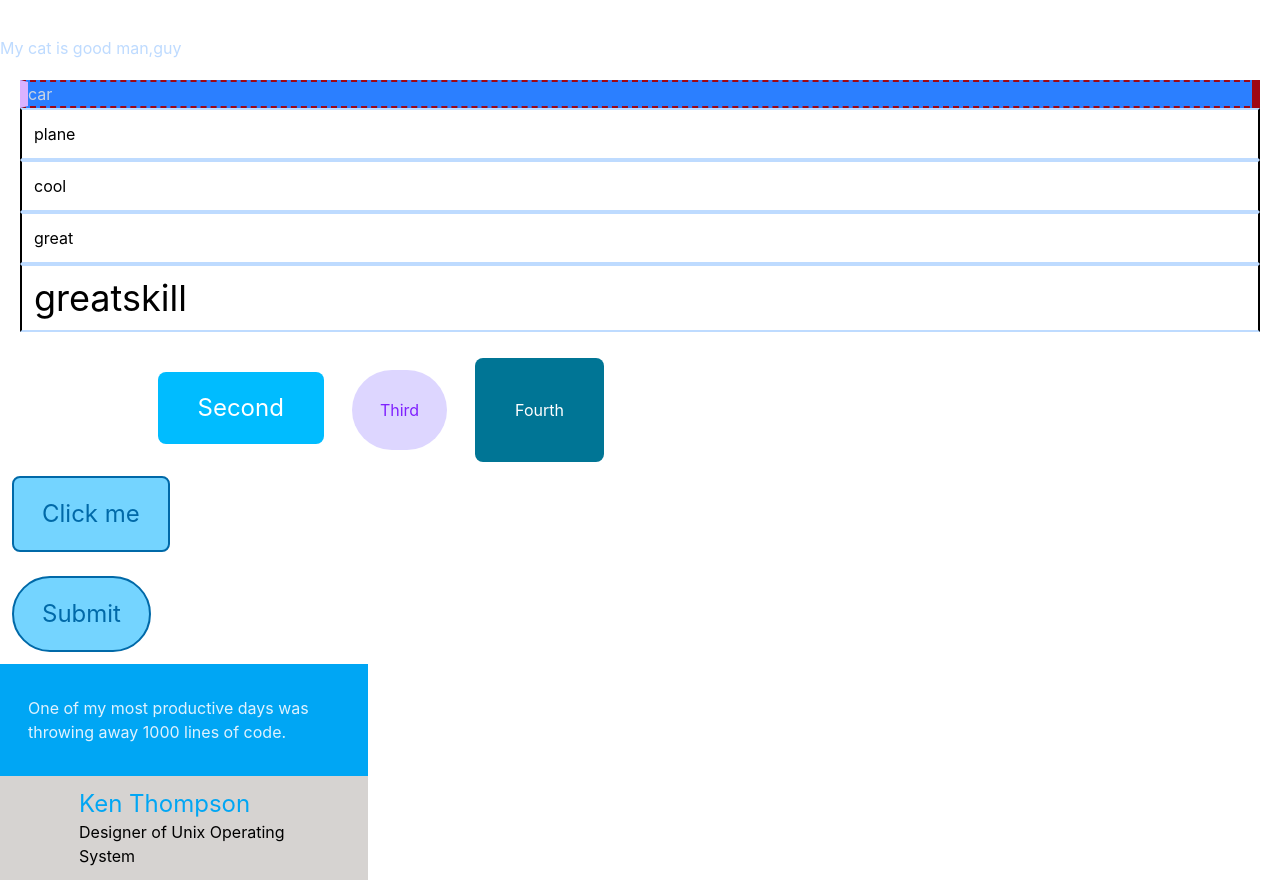
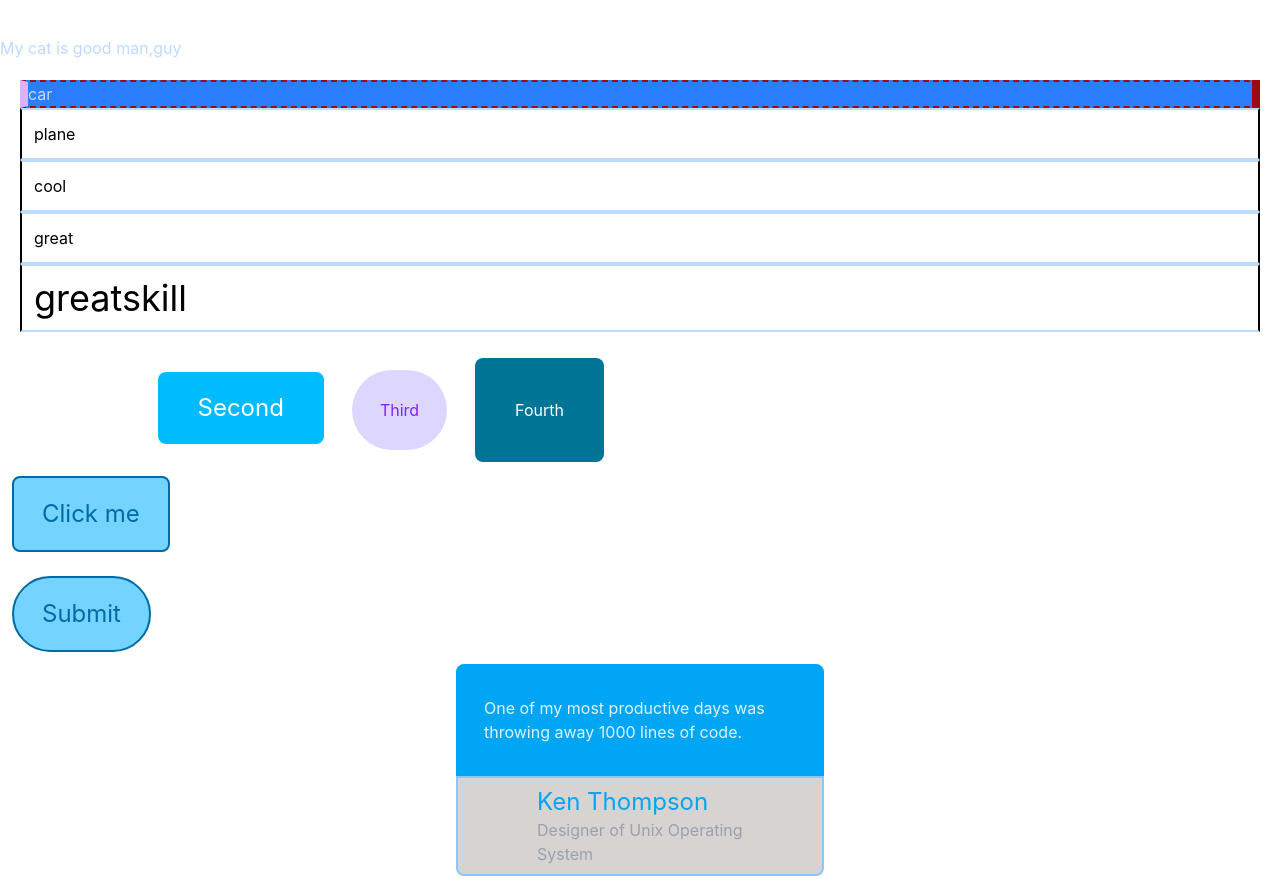
Before and after one commit to kingvirtuous/snap-react-tailwind, a React (Vite) app: page / in a window 1280 px wide. Built offline with nearby package versions, Linux system fonts and the light colour scheme.

Commit message:
finish first component

```diff
--- a/src/Quote1.jsx
+++ b/src/Quote1.jsx
@@ -3,11 +3,11 @@ import React from 'react'
 const Quote1 = (props) => {
   const {meee} = props;
   return (
-    <div>
-      <div className="text-sky-100 bg-sky-500 py-8 px-7 w-92">{meee.text}</div>
-        <div className="bg-stone-300 px-[79px] py-3 w-92">
+    <div className=" items-center flex flex-col">
+      <div className="text-sky-100 bg-sky-500 py-8 px-7 rounded-t-lg w-92">{meee.text}</div>
+        <div className="bg-stone-300 px-[79px] py-2 w-92 rounded-b-lg border-2 border-blue-300">
           <div className="text-2xl text-sky-500">{meee.author}</div>
-          <div>{meee.bio}</div>
+          <div className="text-gray-400">{meee.bio}</div>
         </div>
     </div>
   )
```
